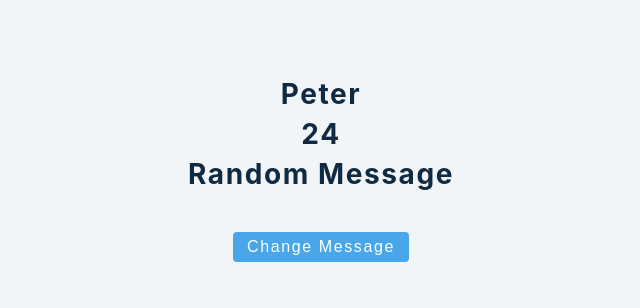
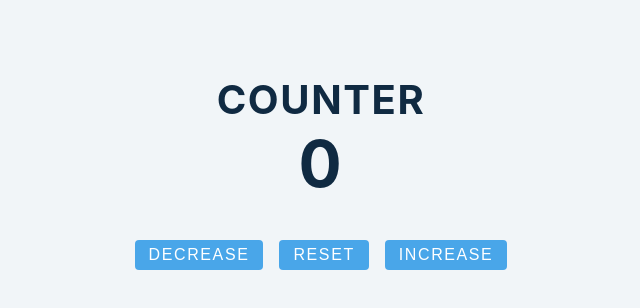
Before and after one commit to ChrisAgold/React-Practice, a React (Create React App) app: page / in a window 1280 px wide. Shown: the top 308 px of the page, without its empty margins (319-959 px from the left). Built offline with nearby package versions, Linux system fonts and the light colour scheme.

Commit message:
added counter

```diff
--- a/src/App.js
+++ b/src/App.js
@@ -1,5 +1,5 @@
 import React from 'react'
-import Setup from './tutorial/1-useState/setup/4-useState-object'
+import Setup from './tutorial/1-useState/setup/5-useState-counter'
 
 function App() {
     return (
--- a/src/tutorial/1-useState/setup/4-useState-object.js
+++ b/src/tutorial/1-useState/setup/4-useState-object.js
@@ -8,16 +8,22 @@ const UseStateObject = () => {
         message: 'random message',
     })
 
-// BUTTON FUNCTION (SPREAD OPERATOR EXAMPLE)******************************
+    // MULTIPLE STATE VALUES
+    const [name, setName] = useState('peter')
+    const [age, setAge] = useState(26)
+    const [message, setMessage] = useState('random message')
+
+// ******BUTTON FUNCTION (SPREAD OPERATOR EXAMPLE, PRESERVE OTHER VALUES IN OBJECT)****** //
     const changeMessage = () => {
-        setPerson({...person, message: 'hello world'})
+        // setPerson({...person, message: 'hello world'})
+        setMessage("Hello World")
     }
 
     return (
         <>
-            <h3>{person.name}</h3>
-            <h3>{person.age}</h3>
-            <h3>{person.message}</h3>
+            <h3>{name}</h3>
+            <h3>{age}</h3>
+            <h3>{message}</h3>
             <button className="btn" onClick={changeMessage}>
                 change message
             </button>
--- a/src/tutorial/1-useState/setup/5-useState-counter.js
+++ b/src/tutorial/1-useState/setup/5-useState-counter.js
@@ -1,7 +1,24 @@
-import React, { useState } from 'react';
+import React, {useState} from 'react';
 
 const UseStateCounter = () => {
-  return <h2>useState counter example</h2>;
+    // STATE
+    const [value, setValue] = useState(0)
+    // RESET FUNCTION
+    const reset = () => {
+        setValue(0)
+    }
+
+    return (
+        <>
+            <section style={{margin: '4rem 0'}}>
+                <h2>COUNTER</h2>
+                <h1>{value}</h1>
+                <button className="btn" onClick={() => setValue(value - 1)}>DECREASE</button>
+                <button className="btn" onClick={reset}>RESET</button>
+                <button className="btn" onClick={() => setValue(value + 1)}>INCREASE</button>
+            </section>
+        </>
+    );
 };
 
 export default UseStateCounter;
```
